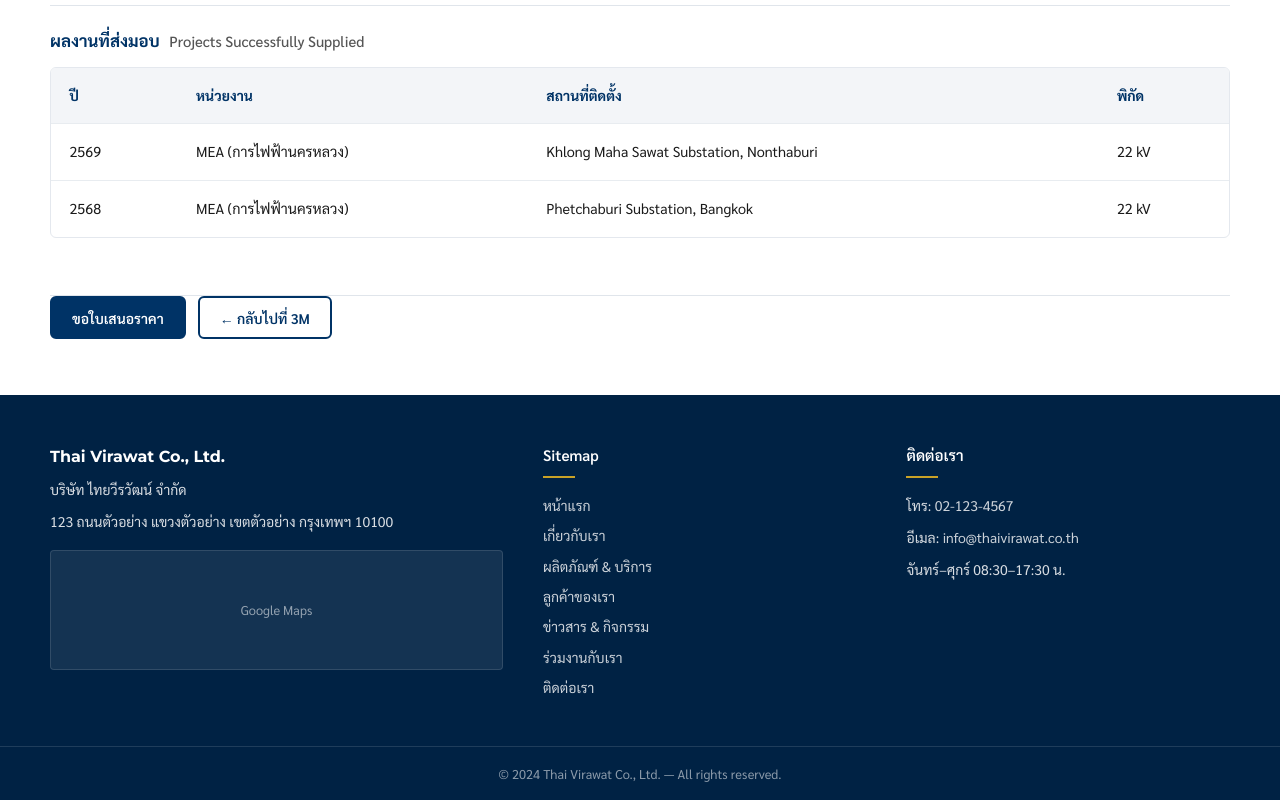
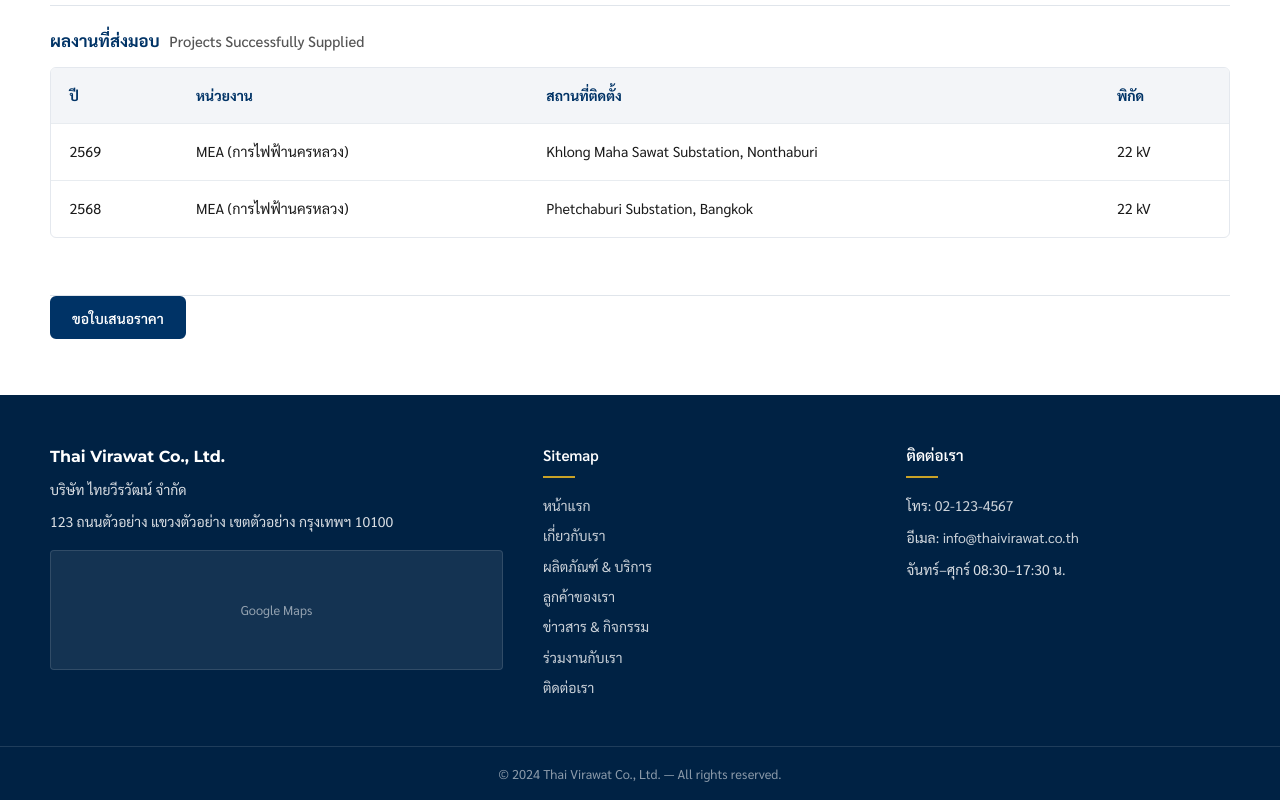
Before and after one commit to Thanitasjc/Thai-Virawat, a plain HTML site: page product-3m-qs2000e.html in a window 1280 px wide. Shown: the part 2347-3147 px from the top of the page. Drawn offline with Linux system fonts and the light colour scheme.

Commit message:
fix(products): remove back-to-principal button on product detail
Co-authored-by: Cursor <cursoragent@cursor.com>

```diff
--- a/product-3m-qs2000e.html
+++ b/product-3m-qs2000e.html
@@ -271,7 +271,6 @@
 
         <div class="principal-actions">
           <a class="btn btn-primary" href="contact.html">ขอใบเสนอราคา</a>
-          <a class="btn btn-outline" href="principal-3m.html">← กลับไปที่ 3M</a>
         </div>
       </div>
     </section>
```
